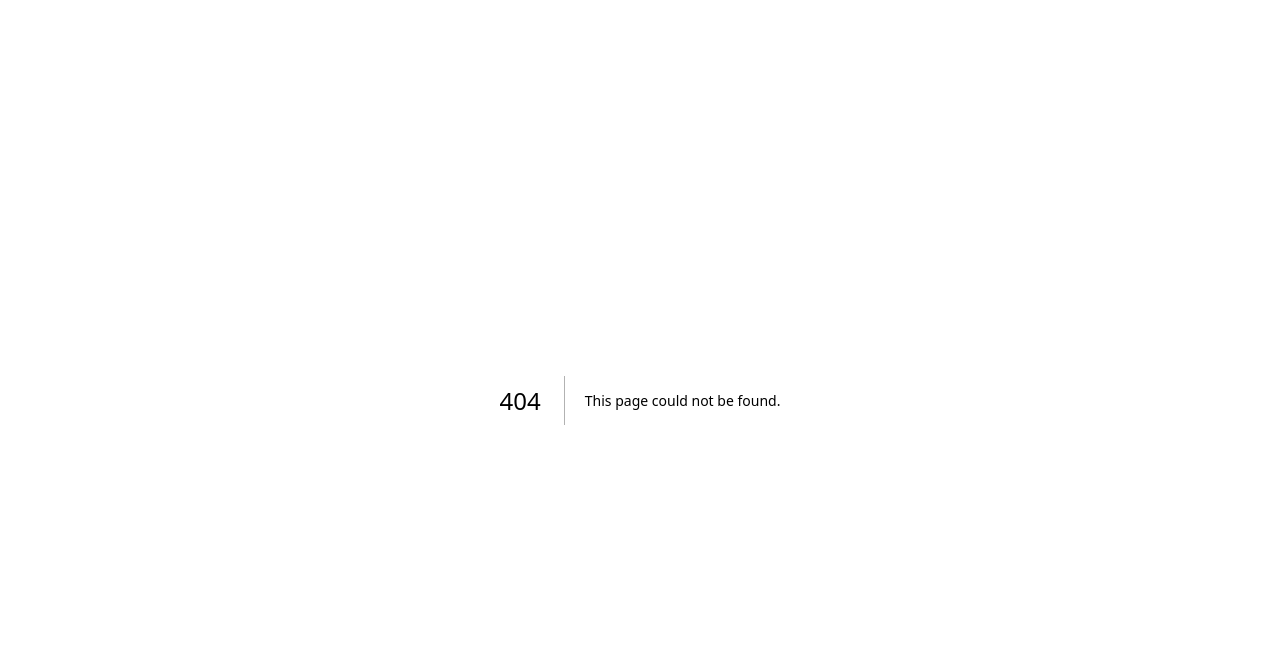
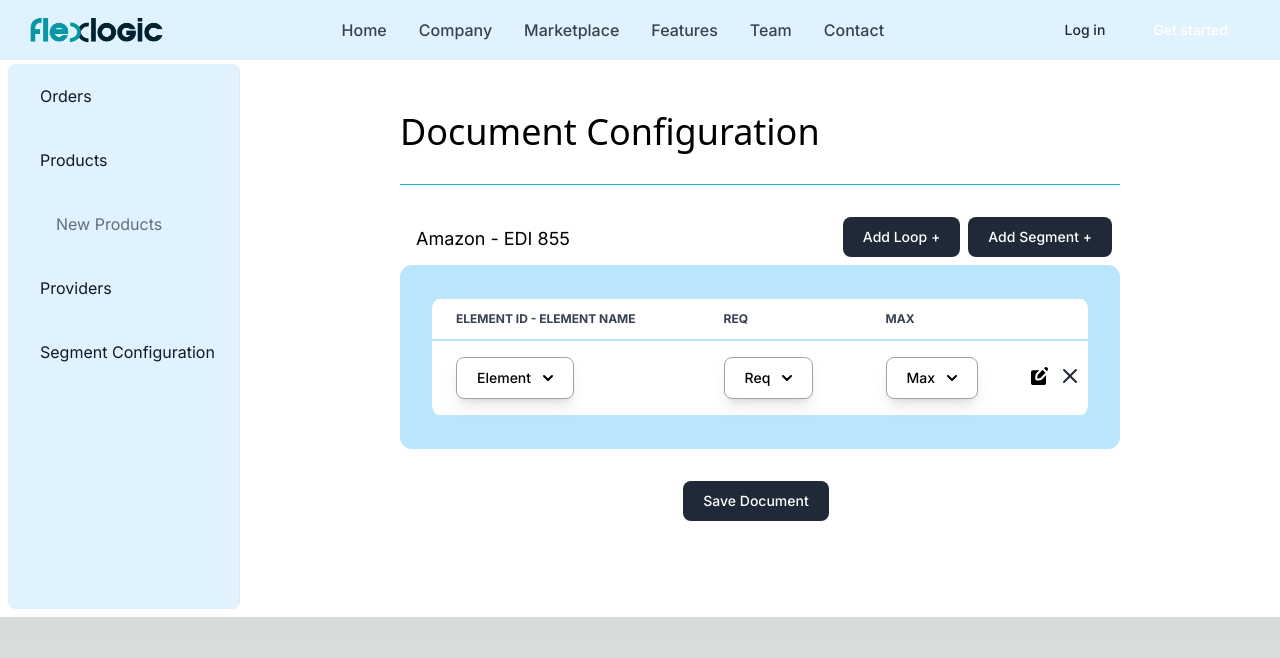
Before and after one commit to JulianJ-mtz/Pruebas_TC3005, a Next.js app: page /dashboard/document-configuration in a window 1280 px wide. Before the commit this address had no page. Shown: the top 658 px of the page. Built offline with nearby package versions, Linux system fonts and the light colour scheme.

Commit message:
added document configuration

```diff
--- /dev/null
+++ b/src/app/dashboard/document-configuration/page.tsx
@@ -0,0 +1,123 @@
+import Image from "next/image";
+
+export default function Page() {
+  return (
+  <main>
+    <header>
+    <nav className="flex flex-wrap justify-between items-center px-8 py-2 bg-sky-200">
+            <a href="#" className="flex items-center">
+                <Image
+                    src="/Flexlogic_Logo.png"
+                    width={512}
+                    height={127}
+                    className="mr-3 h-6 w-full sm:h-9"
+                    alt="Flexlogic Logo"
+                />
+          </a>
+        <button data-collapse-toggle="navbar-hamburger" type="button" className="inline-flex items-center justify-center p-2 w-10 h-10 text-sm text-gray-400 rounded-lg" aria-controls="navbar-hamburger" aria-expanded="false">
+          <svg className="w-5 h-5" aria-hidden="true" xmlns="http://www.w3.org/2000/svg" fill="none" viewBox="0 0 17 14">
+              <path stroke="currentColor" stroke-linecap="round" stroke-linejoin="round" stroke-width="2" d="M1 1h15M1 7h15M1 13h15"/>
+          </svg>
+        </button>
+    </nav>
+  </header>
+
+  <div className="mx-40 my-14">
+    <h1 className="text-black text-4xl font-sans">
+      Document Configuration
+    </h1>
+
+    <hr className="h-px my-8 bg-cyan-500 border-0"></hr>
+
+    <div className="flex">
+      <h1 className="text-black text-lg px-4 py-2">
+        Amazon - EDI 855
+      </h1>
+
+      <button type="button" className="ml-auto text-white bg-gray-800 hover:bg-gray-900 focus:outline-none focus:ring-4 focus:ring-gray-300 font-medium rounded-lg text-sm px-5 py-2.5 me-2 mb-2 hover:bg-gray-700">
+        Add Loop +
+      </button>
+      <button type="button" className="text-white bg-gray-800 hover:bg-gray-900 focus:outline-none focus:ring-4 focus:ring-gray-300 font-medium rounded-lg text-sm px-5 py-2.5 me-2 mb-2 hover:bg-gray-700">
+        Add Segment +
+      </button>
+    </div>
+
+    <div className="bg-sky-200 p-8 rounded-xl">
+      <div className="rounded-xl relative overflow-x-auto">
+        <table className="border-spacing-y-0.5 border-separate w-full text-sm text-left rtl:text-right text-gray-500">
+            <thead className="text-xs text-gray-700 uppercase bg-white">
+                <tr>
+                    <th scope="col" className="px-6 py-3">
+                      Element ID - Element Name
+                    </th>
+                    <th scope="col" className="px-6 py-3">
+                        Req
+                    </th>
+                    <th scope="col" className="px-6 py-3">
+                        Max
+                    </th>
+                    <th scope="col">
+                    </th>
+                    <th scope="col">
+                    </th>
+                </tr>
+            </thead>
+            <tbody>
+                <tr className="bg-white border-b">
+                    <th scope="row" className="px-6 py-4 font-medium text-gray-900 whitespace-nowrap">
+                    <button id="dropdownDefaultButton" data-dropdown-toggle="dropdown" className ="shadow-lg text-black border border-solid border-gray-400 bg-white focus:ring-4 font-medium rounded-lg text-sm px-5 py-2.5 text-center inline-flex items-center" type="button">
+                      Element
+                      <svg className="w-2.5 h-2.5 ms-3" aria-hidden="true" xmlns="http://www.w3.org/2000/svg" fill="none" viewBox="0 0 10 6">
+                        <path stroke="currentColor" stroke-linecap="round" stroke-linejoin="round" stroke-width="2" d="m1 1 4 4 4-4"/>
+                      </svg>
+                    </button>
+                    </th>
+                    <td className="px-6 py-4">
+                    <button id="dropdownDefaultButton" data-dropdown-toggle="dropdown" className ="shadow-lg text-black border border-solid border-gray-400 bg-white focus:ring-4 font-medium rounded-lg text-sm px-5 py-2.5 text-center inline-flex items-center" type="button">
+                      Req
+                      <svg className="w-2.5 h-2.5 ms-3" aria-hidden="true" xmlns="http://www.w3.org/2000/svg" fill="none" viewBox="0 0 10 6">
+                        <path stroke="currentColor" stroke-linecap="round" stroke-linejoin="round" stroke-width="2" d="m1 1 4 4 4-4"/>
+                      </svg>
+                    </button>
+                    </td>
+                    <td className="px-6 py-4">
+                    <button id="dropdownDefaultButton" data-dropdown-toggle="dropdown" className ="shadow-lg text-black border border-solid border-gray-400 bg-white focus:ring-4 font-medium rounded-lg text-sm px-5 py-2.5 text-center inline-flex items-center" type="button">
+                      Max
+                      <svg className="w-2.5 h-2.5 ms-3" aria-hidden="true" xmlns="http://www.w3.org/2000/svg" fill="none" viewBox="0 0 10 6">
+                        <path stroke="currentColor" stroke-linecap="round" stroke-linejoin="round" stroke-width="2" d="m1 1 4 4 4-4"/>
+                      </svg>
+                    </button>
+                    </td>
+                    <td>
+                    <button>
+                      <svg className="w-6 h-6 text-gray-800" aria-hidden="true" xmlns="http://www.w3.org/2000/svg" width="24" height="24" fill="black" viewBox="0 0 24 24">
+                        <path fill-rule="evenodd" d="M11.32 6.176H5c-1.105 0-2 .949-2 2.118v10.588C3 20.052 3.895 21 5 21h11c1.105 0 2-.948 2-2.118v-7.75l-3.914 4.144A2.46 2.46 0 0 1 12.81 16l-2.681.568c-1.75.37-3.292-1.263-2.942-3.115l.536-2.839c.097-.512.335-.983.684-1.352l2.914-3.086Z" clip-rule="evenodd"/>
+                        <path fill-rule="evenodd" d="M19.846 4.318a2.148 2.148 0 0 0-.437-.692 2.014 2.014 0 0 0-.654-.463 1.92 1.92 0 0 0-1.544 0 2.014 2.014 0 0 0-.654.463l-.546.578 2.852 3.02.546-.579a2.14 2.14 0 0 0 .437-.692 2.244 2.244 0 0 0 0-1.635ZM17.45 8.721 14.597 5.7 9.82 10.76a.54.54 0 0 0-.137.27l-.536 2.84c-.07.37.239.696.588.622l2.682-.567a.492.492 0 0 0 .255-.145l4.778-5.06Z" clip-rule="evenodd"/>
+                      </svg>
+                    </button>
+                    </td>
+                    <td>
+                      <button className="editbtn">
+                      <svg className="w-6 h-6 text-gray-800" aria-hidden="true" xmlns="http://www.w3.org/2000/svg" width="24" height="24" fill="black" viewBox="0 0 24 24">
+                      <path stroke="currentColor" strokeLinecap="round" strokeLinejoin="round" strokeWidth="2" d="M6 18 17.94 6M18 18 6.06 6"/>
+                    </svg>
+
+                      </button>
+                      </td>
+
+                </tr>
+            </tbody>
+        </table>
+      </div>
+    </div>
+
+    <div className="py-8 flex justify-center">
+      <button type="button" className="text-white bg-gray-800 hover:bg-gray-900 focus:outline-none focus:ring-4 focus:ring-gray-300 font-medium rounded-lg text-sm px-5 py-2.5 me-2 mb-2">
+        Save Document
+      </button>
+    </div>
+
+  </div>
+</main>
+  );
+}
```
